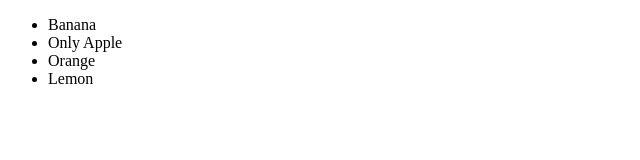
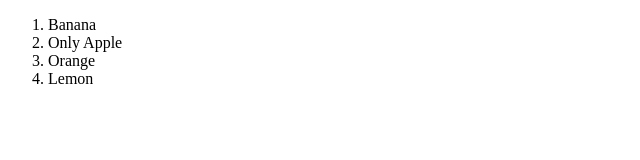
Before and after one commit to andreyzagoruy-dev/fruits, a plain HTML site: page index.html in a window 1280 px wide. Shown: the full height of the page, 0-640 px from the left. Drawn offline with Linux system fonts and the light colour scheme.

Commit message:
Container type changed

```diff
--- a/index.html
+++ b/index.html
@@ -8,7 +8,7 @@
 </head>
 
 <body>
-  <ul id="jsFruitsContainer"></ul>
+  <ol id="jsFruitsContainer"></ol>
   <script src="js/main.js"></script>
 </body>
 </html>
```
